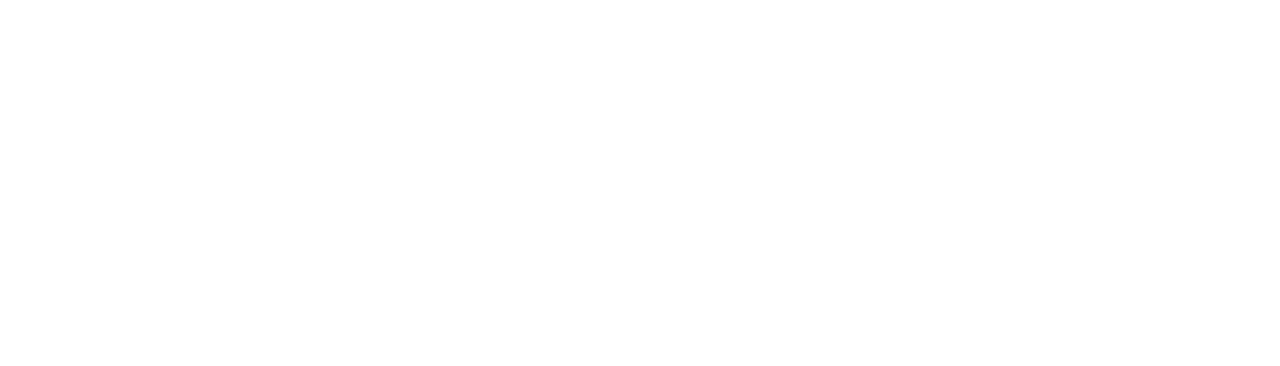
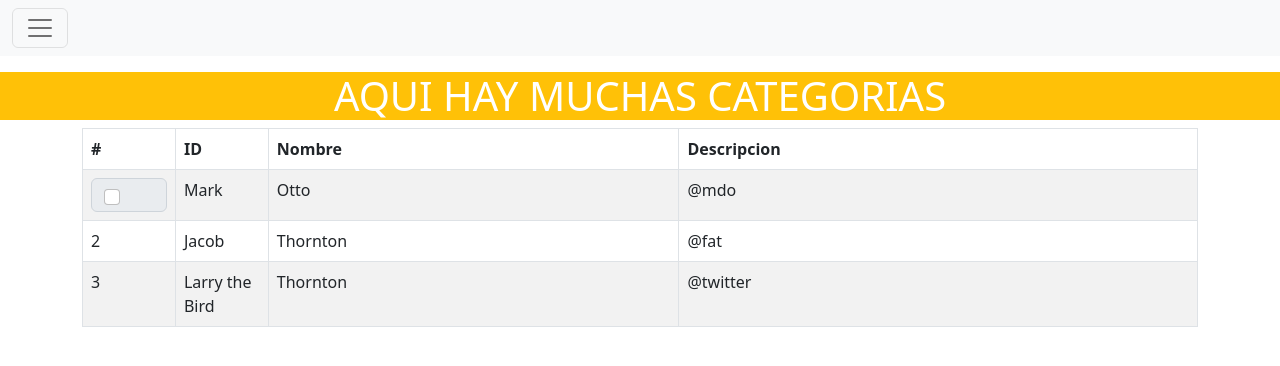
Before and after one commit to YohaBelmonte/ecommerce-front, a React (Create React App) app: page /Admin/Categorias in a window 1280 px wide. Before the commit this address had no page. Shown: the top 366 px of the page. Built offline with nearby package versions, Linux system fonts and the light colour scheme.

Commit message:
Admin Page

```diff
--- a/src/App.js
+++ b/src/App.js
@@ -3,6 +3,7 @@
 import { BrowserRouter, Route, Routes } from "react-router-dom";
 import Productos from './Pages/Admin/Productos';
 import Usuarios from './Pages/Admin/Usuarios';
+import Categorias from './Pages/Admin/Categorias';
 
 function App() {
   return (
@@ -42,6 +43,15 @@
         }>
         </Route>
 
+        <Route path='/Admin/Categorias' element={
+          <div>
+            <div>
+              <Categorias />
+            </div>
+          </div>
+        }>
+        </Route>
+
       </Routes>
     </BrowserRouter>
   );
--- /dev/null
+++ b/src/Pages/Admin/Categorias.js
@@ -0,0 +1,15 @@
+import AdminNavbar from "../../components/Navbar/Navbar";
+import BasicExample from "../../components/TablaCategorias/Tabla";
+
+function Categorias() {
+    return (
+        <div>
+            <AdminNavbar/>
+<h1 className="bg-warning text-white text-center">AQUI HAY MUCHAS CATEGORIAS</h1>
+
+<BasicExample/>
+        </div>
+    );
+}
+
+export default Categorias;
--- a/src/components/CardShoes/CardAdmin.js
+++ b/src/components/CardShoes/CardAdmin.js
@@ -13,7 +13,7 @@
           <Card.Text>
             Total por ventas = $1.000.000
           </Card.Text>
-          <Button variant="primary">Go somewhere</Button>
+          <Button variant="primary">Ver detalles</Button>
         </Card.Body>
       </Card>
       <Card className='col-3'>
@@ -23,7 +23,7 @@
           <Card.Text>
             Total por ventas = $8.000.000
           </Card.Text>
-          <Button variant="primary">Go somewhere</Button>
+          <Button variant="primary">Ver detalles</Button>
         </Card.Body>
       </Card>
       <Card className='col-3'>
@@ -33,7 +33,7 @@
           <Card.Text>
             Total por ventas = $2.000.000
           </Card.Text>
-          <Button variant="primary">Go somewhere</Button>
+          <Button variant="primary">Ver detalles</Button>
         </Card.Body>
       </Card>
       </div>
@@ -45,7 +45,7 @@
           <Card.Text>
             Total pedidos = 489
           </Card.Text>
-          <Button variant="primary">Go somewhere</Button>
+          <Button variant="primary">Ver detalles</Button>
         </Card.Body>
       </Card>
       <Card className='col-3'>
@@ -55,7 +55,7 @@
           <Card.Text>
           Total pedidos = 3426
           </Card.Text>
-          <Button variant="primary">Go somewhere</Button>
+          <Button variant="primary">Ver detalles</Button>
         </Card.Body>
       </Card>
       <Card className='col-3'>
@@ -65,7 +65,7 @@
           <Card.Text>
           Total pedidos = 977
           </Card.Text>
-          <Button variant="primary">Go somewhere</Button>
+          <Button variant="primary">Ver detalles</Button>
         </Card.Body>
       </Card>
       </div>
--- a/src/components/Navbar/Navbar.js
+++ b/src/components/Navbar/Navbar.js
@@ -18,7 +18,7 @@
             >
               <Offcanvas.Header closeButton>
                 <Offcanvas.Title id={`offcanvasNavbarLabel-expand-${expand}`}>
-                  Offcanvas
+                  AdminPage
                 </Offcanvas.Title>
               </Offcanvas.Header>
               <Offcanvas.Body>
@@ -26,7 +26,7 @@
                   <Nav.Link href="/Admin">Home</Nav.Link>
                   <Nav.Link href="/Admin/Productos">Productos</Nav.Link>
                   <Nav.Link href="#action3">Añadir Productos</Nav.Link>
-                  <Nav.Link href="#action4">Categorías</Nav.Link>
+                  <Nav.Link href="/Admin/Categorias">Categorías</Nav.Link>
                   <Nav.Link href="#action5">Pedidos</Nav.Link>
                   <Nav.Link href="/Admin/Usuarios">Usuarios</Nav.Link>
                 </Nav>
--- /dev/null
+++ b/src/components/TablaCategorias/Tabla.js
@@ -0,0 +1,44 @@
+import 'bootstrap/dist/css/bootstrap.min.css';
+import Table from 'react-bootstrap/Table';
+import Container from 'react-bootstrap/Container';
+import InputGroup from 'react-bootstrap/InputGroup';
+
+function BasicExample() {
+  return (
+<Container>
+<Table striped bordered hover className='mt-2'>
+      <thead>
+        <tr>
+          <th className='col-1'>#</th>
+          <th className='col-1'>ID</th>
+          <th>Nombre</th>
+          <th>Descripcion</th>
+        </tr>
+      </thead>
+      <tbody>
+        <tr>
+          <td className='text-center'><InputGroup.Checkbox className='text-center' aria-label="Checkbox for following text input" /></td>
+          <td>Mark</td>
+          <td>Otto</td>
+          <td>@mdo</td>
+        </tr>
+        <tr>
+          <td>2</td>
+          <td>Jacob</td>
+          <td>Thornton</td>
+          <td>@fat</td>
+        </tr>
+        <tr>
+          <td>3</td>
+          <td>Larry the Bird</td>
+          <td>Thornton</td>
+          <td>@twitter</td>
+        </tr>
+      </tbody>
+    </Table>
+</Container>
+
+  );
+}
+
+export default BasicExample;
```
